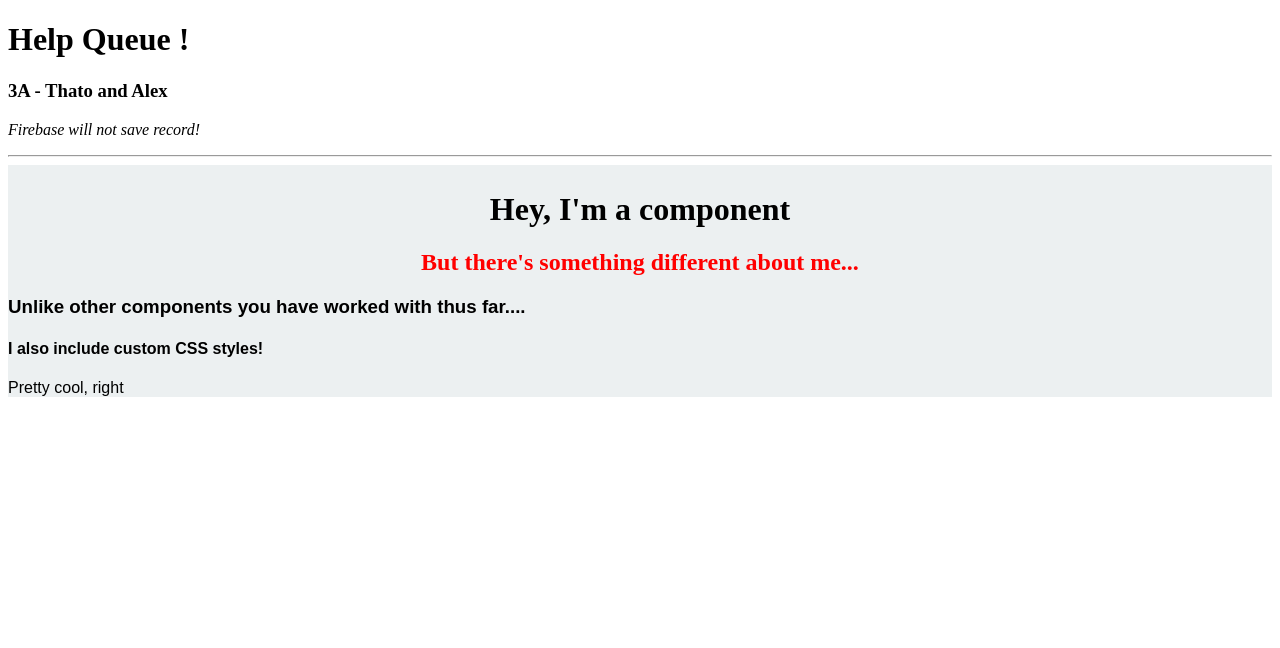
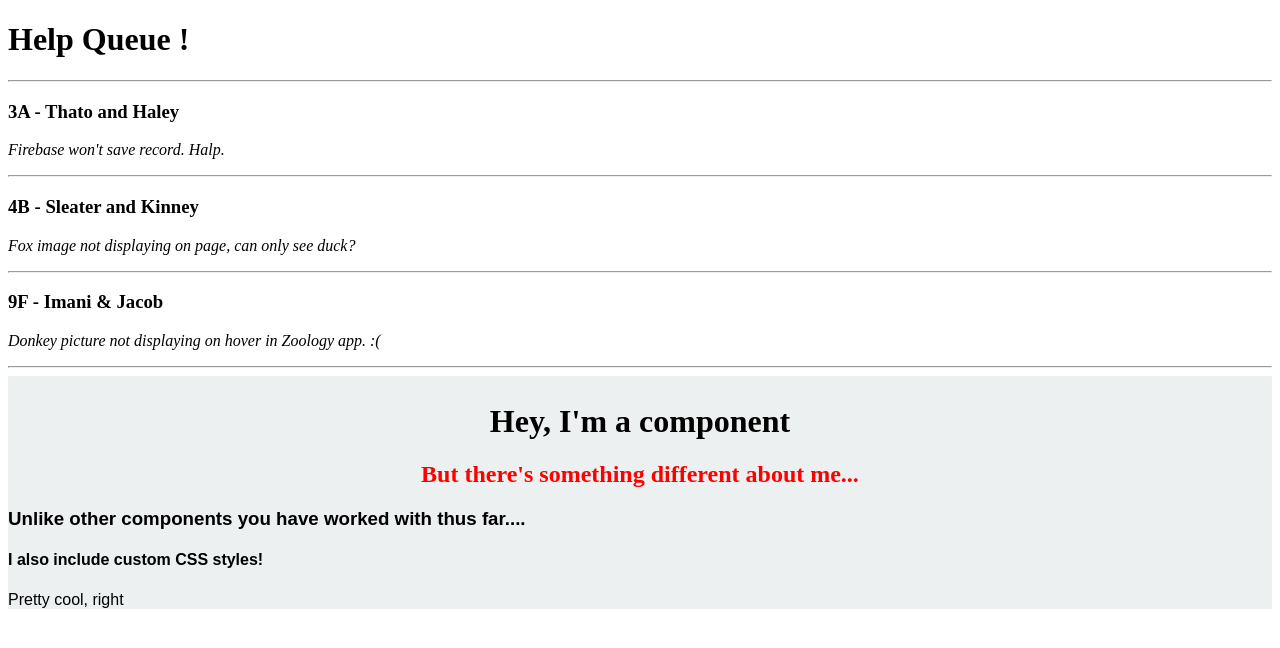
Before and after one commit to alexanserg/react-help-queue, a React app: page / in a window 1280 px wide. Shown: the top 648 px of the page. Built offline with nearby package versions, Linux system fonts and the light colour scheme.

Commit message:
It works with Looping in JSX.

```diff
--- a/package.json
+++ b/package.json
@@ -6,7 +6,8 @@
   "scripts": {
     "test": "echo \"Error: no test specified\" && exit 1",
     "start": "webpack-dev-server",
-    "lint": "eslint src/** src/**/**; exit 0"
+    "lint": "eslint src/** src/**/**; exit 0",
+    "lint-fix": "eslint src/** src/**/** --fix; exit 0"
   },
   "author": "",
   "license": "ISC",
@@ -21,6 +22,7 @@
     "babel-preset-es2015": "^6.24.1",
     "babel-preset-react": "^6.24.1",
     "eslint": "^4.13.1",
+    "eslint-loader": "^3.0.0",
     "eslint-plugin-react": "^7.14.3",
     "html-webpack-plugin": "^2.29.0",
     "react-hot-loader": "^3.0.0-beta.7",
--- a/src/components/TicketList.jsx
+++ b/src/components/TicketList.jsx
@@ -1,12 +1,35 @@
 import React from 'react'
 import Ticket from './Ticket'
 
+var masterTicketList = [
+  {
+    names: 'Thato and Haley',
+    location: '3A',
+    issue: 'Firebase won\'t save record. Halp.'
+  },
+  {
+    names: 'Sleater and Kinney',
+    location: '4B',
+    issue: 'Fox image not displaying on page, can only see duck?'
+  },
+  {
+    names: 'Imani & Jacob',
+    location: '9F',
+    issue: 'Donkey picture not displaying on hover in Zoology app. :('
+  }
+];
+
 function TicketList() {
   return(
-    <Ticket
-      location="3A"
-      names="Thato and Alex"
-      issue="Firebase will not save record!"/>
+    <div>
+    <hr/>
+    {masterTicketList.map((ticket, index) =>
+      <Ticket names={ticket.names}
+      location={ticket.location}
+      issue={ticket.issue}
+      key={index}/>
+    )}
+    </div>
   )
 }
 
--- a/webpack.config.js
+++ b/webpack.config.js
@@ -33,6 +33,16 @@
     rules: [
       {
         test: /\.jsx?$/,
+        enforce: "pre",
+        loader: "eslint-loader",
+        exclude: /node_modules/,
+        options: {
+          emitWarning: true,
+          configFile: "./.eslintrc.json"
+          }
+        },
+        {
+        test: /\.jsx?$/,
         loader: "babel-loader",
         exclude: /node_modules/,
         options: {
```
Also changed, not shown: .eslintrc.json, 1 other file (tests, documents, lock files or other folders).
